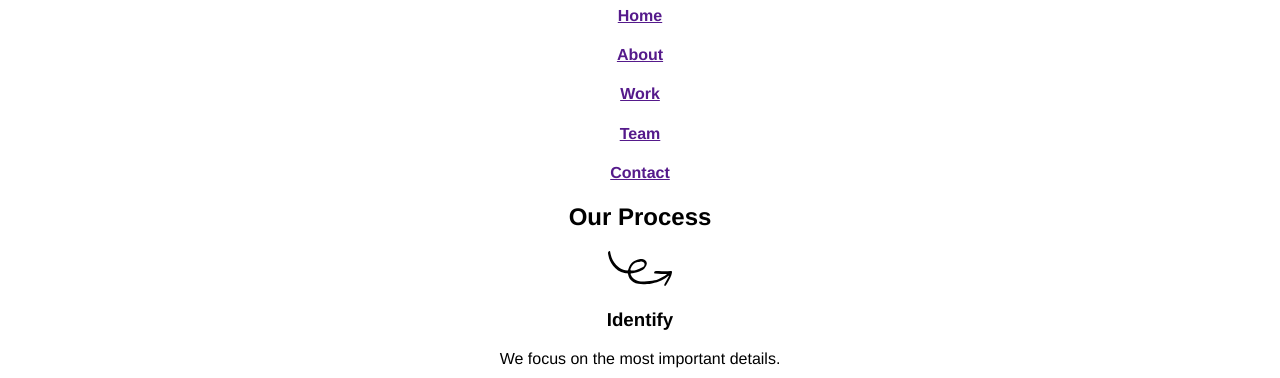
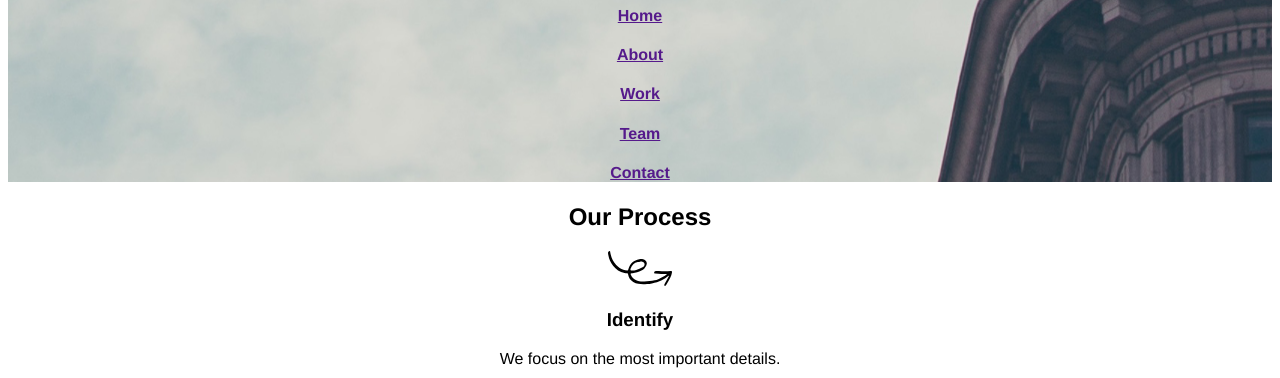
Before and after one commit to astridj/Broadway, a plain HTML site: page index.html in a window 1280 px wide. Shown: the part 73-451 px from the top of the page. Drawn offline with Linux system fonts and the light colour scheme.

Commit message:
Add background header image

```diff
--- a/resources/style.css
+++ b/resources/style.css
@@ -2,3 +2,8 @@ html {
   font-family: Helvetica;
   text-align: center;
 }
+
+header {
+  background-image: url(images/the-flatiron-building.png);
+
+}
```
